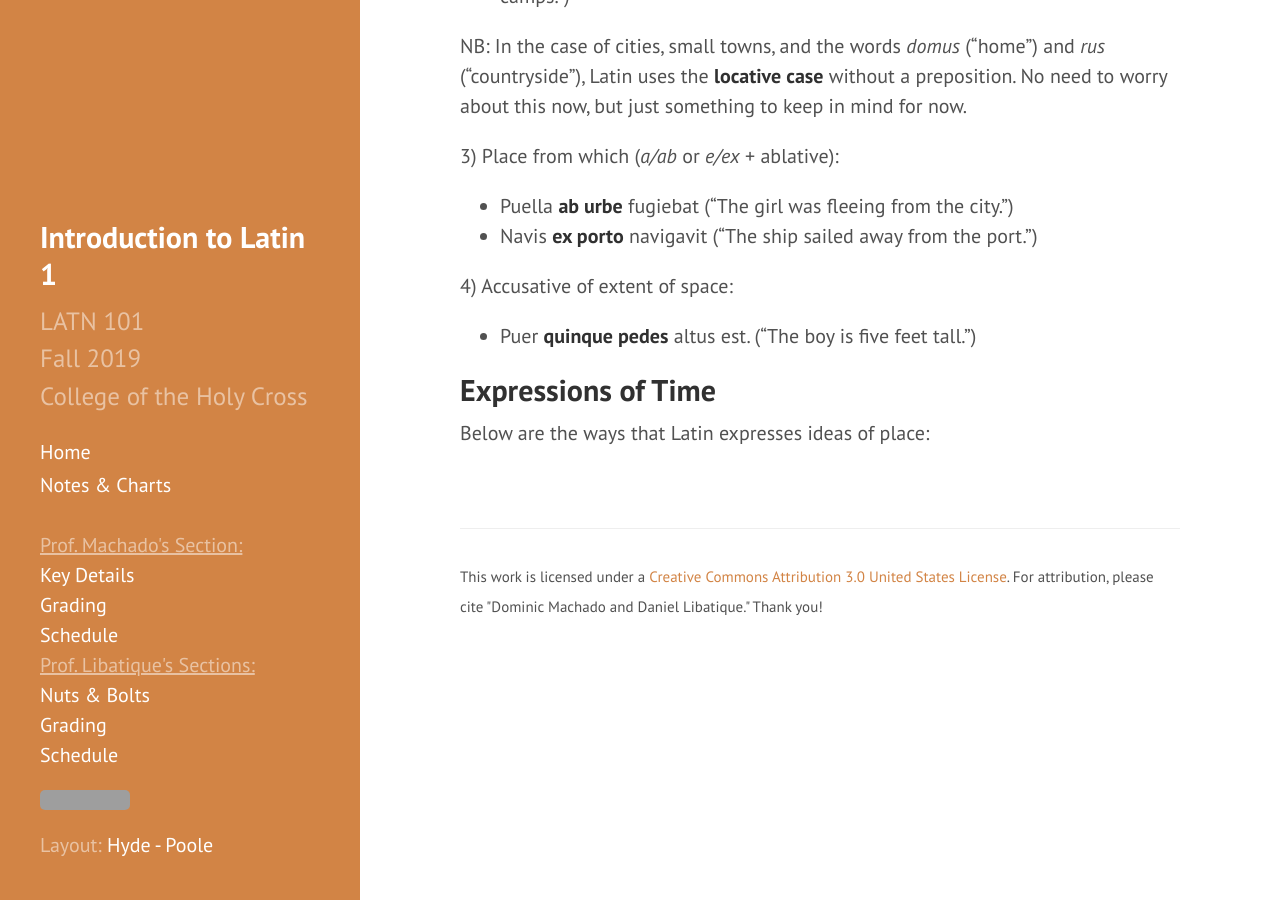
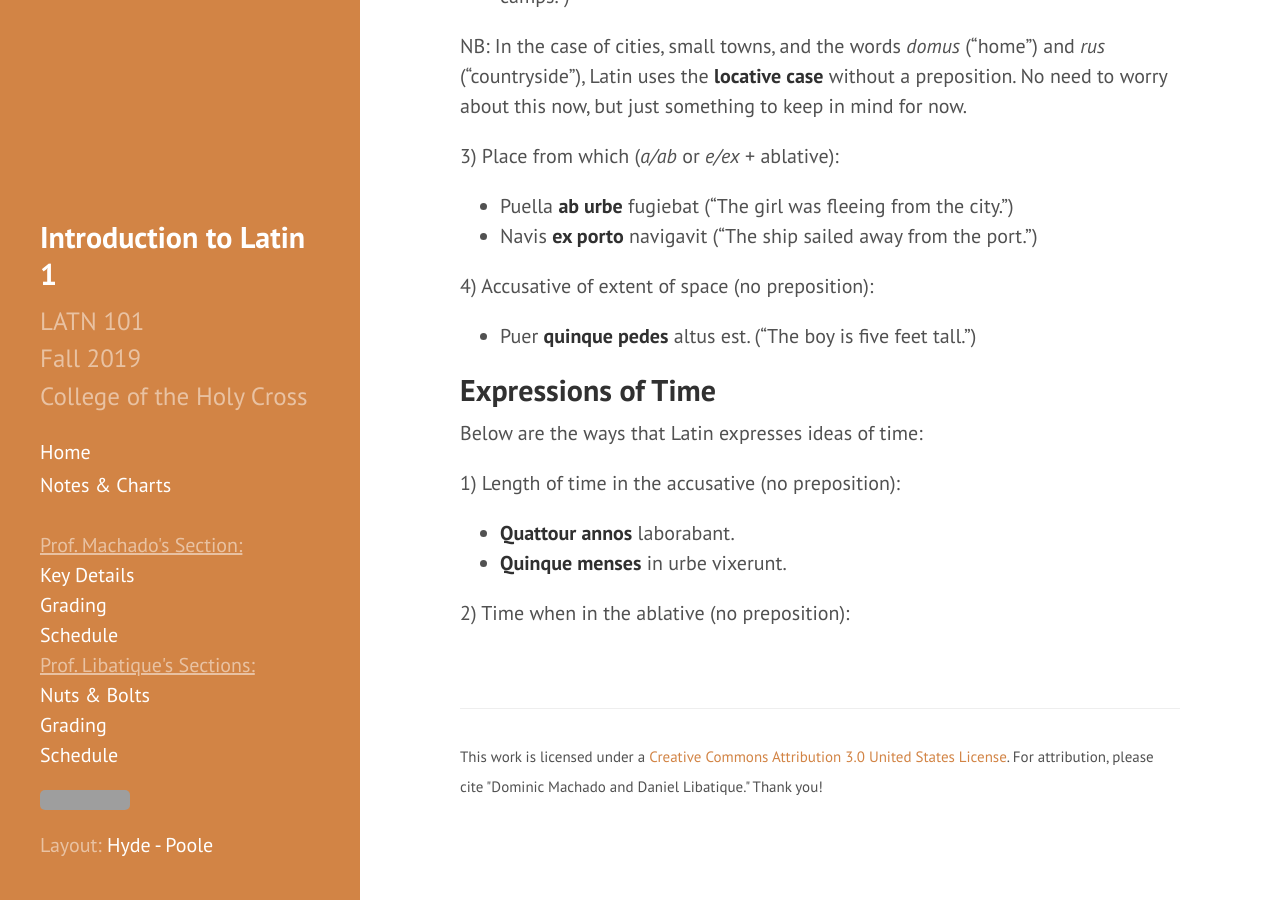
Before and after one commit to DLibatique/LATN102-S20, a Jekyll site: the page built from notes/module-3-expressions of place and time.md, in a window 1280 px wide and 900 px high, scrolled down 844 px. Built offline with Jekyll 4.4.1, drawn with Linux system fonts in a browser that asks for light colours; grey boxes are pictures that could not be loaded.

Commit message:
Adding expressions of time

```diff
--- a/notes/module-3-expressions of place and time.md
+++ b/notes/module-3-expressions of place and time.md
@@ -31,9 +31,15 @@ NB: In the case of cities, small towns, and the words *domus* ("home") and *rus*
 * Puella **ab urbe** fugiebat ("The girl was fleeing from the city.")
 * Navis **ex porto** navigavit ("The ship sailed away from the port.")
 
-4) Accusative of extent of space:
+4) Accusative of extent of space (no preposition):
 * Puer **quinque pedes** altus est. ("The boy is five feet tall.")
 
 ## Expressions of Time
 
-Below are the ways that Latin expresses ideas of place:
+Below are the ways that Latin expresses ideas of time:
+
+1) Length of time in the accusative (no preposition):
+* **Quattour annos** laborabant.
+* **Quinque menses** in urbe vixerunt.
+
+2) Time when in the ablative (no preposition):
```
